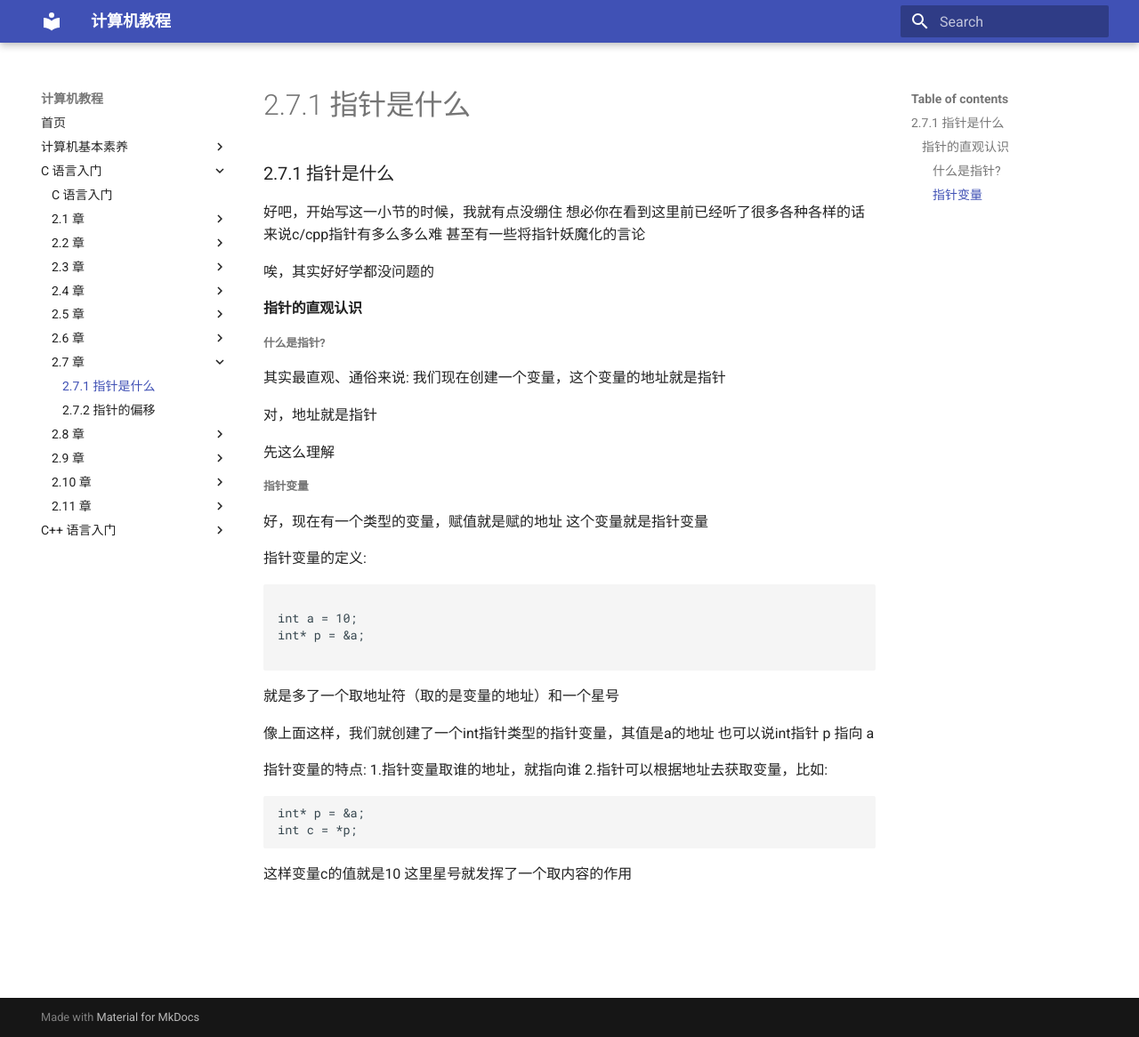
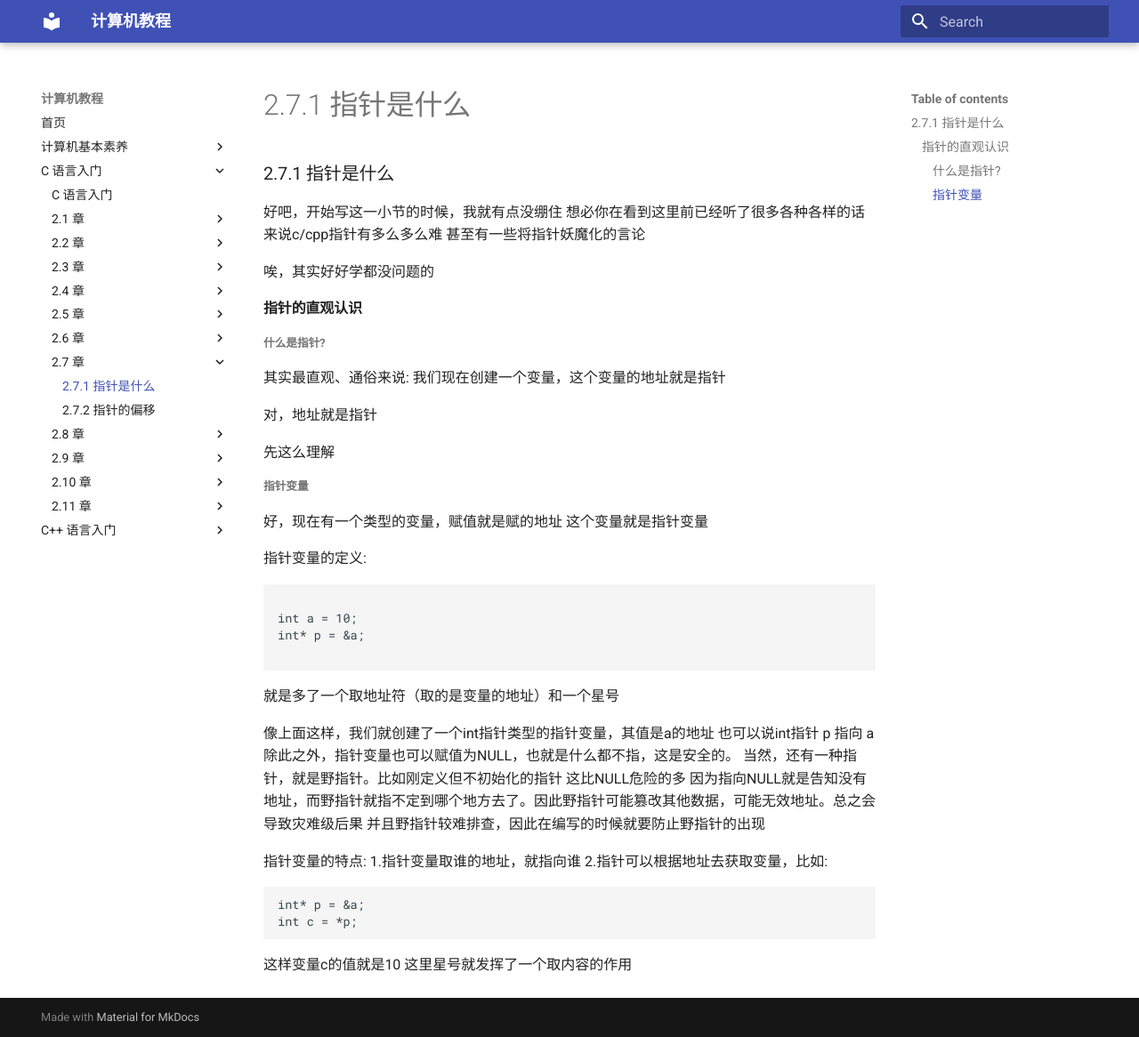
Before and after one commit to Muhamia/computer-tutorials, an MkDocs documentation site: the page built from docs/programming-language-c/2.7/2.7.1.md, in a window 1280 px wide and 1166 px high. Shown: the whole window at 89% size. Built offline with MkDocs 1.6.1 and Material for MkDocs 9.7.7, drawn with Linux system fonts in a browser that asks for light colours.

Commit message:
updated 2.7.1

```diff
--- a/docs/programming-language-c/2.7/2.7.1.md
+++ b/docs/programming-language-c/2.7/2.7.1.md
@@ -33,6 +33,12 @@ int* p = &a;
 
 像上面这样，我们就创建了一个int指针类型的指针变量，其值是a的地址
 也可以说int指针 p 指向 a
+除此之外，指针变量也可以赋值为NULL，也就是什么都不指，这是安全的。
+当然，还有一种指针，就是野指针。比如刚定义但不初始化的指针
+这比NULL危险的多
+因为指向NULL就是告知没有地址，而野指针就指不定到哪个地方去了。因此野指针可能篡改其他数据，可能无效地址。总之会导致灾难级后果
+并且野指针较难排查，因此在编写的时候就要防止野指针的出现
+
 
 指针变量的特点:
 1.指针变量取谁的地址，就指向谁
```
Also changed, not shown: docs/programming-language-c/2.12/2.12.1.md (added, +27 -0 lines).
